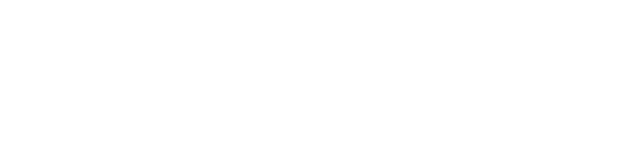
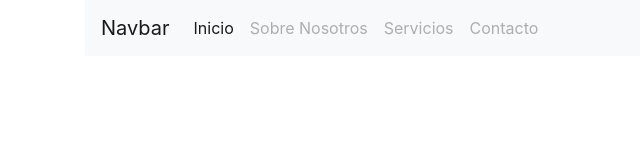
Before and after one commit to Dani1804/prueba2_web0.2, a plain HTML site: page index.html in a window 1280 px wide. Shown: the whole page, without its empty margins (0-640 px from the left). Drawn offline with nearby package versions, Linux system fonts and the light colour scheme.

Commit message:
Estructura con navbar

```diff
--- a/index.html
+++ b/index.html
@@ -3,9 +3,44 @@
 <head>
     <meta charset="UTF-8">
     <meta name="viewport" content="width=device-width, initial-scale=1.0">
-    <title>Document</title>
+    <title>Comidas Deliciosas S.A</title>
+    <link rel="stylesheet" href="https://cdn.jsdelivr.net/npm/bootstrap@4.6.2/dist/css/bootstrap.min.css" integrity="sha384-xOolHFLEh07PJGoPkLv1IbcEPTNtaed2xpHsD9ESMhqIYd0nLMwNLD69Npy4HI+N" crossorigin="anonymous">
 </head>
 <body>
+    <div class="container MT-5">
+        <div class="row">
+            <div class="col-lg-12">
+                <nav class="navbar navbar-expand-lg navbar-light bg-light">
+                    <a class="navbar-brand" href="#">Navbar</a>
+                    <button class="navbar-toggler" type="button" data-toggle="collapse" data-target="#navbarNav" aria-controls="navbarNav" aria-expanded="false" aria-label="Toggle navigation">
+                      <span class="navbar-toggler-icon"></span>
+                    </button>
+                    <div class="collapse navbar-collapse" id="navbarNav">
+                      <ul class="navbar-nav">
+                        <li class="nav-item active">
+                          <a class="nav-link" href="index.html">Inicio <span class="sr-only">(current)</span></a>
+                        </li>
+                        <li class="nav-item">
+                          <a class="nav-link disabled" href="#">Sobre Nosotros</a>
+                        </li>
+                        <li class="nav-item">
+                          <a class="nav-link disabled" href="#">Servicios</a>
+                        </li>
+                        <li class="nav-item">
+                          <a class="nav-link disabled">Contacto</a>
+                        </li>
+                      </ul>
+                    </div>
+                  </nav>
 
+            </div>
+        </div>
+    </div>
+
+
+
+
+
+<script src="https://cdn.jsdelivr.net/npm/bootstrap@4.6.2/dist/js/bootstrap.bundle.min.js" integrity="sha384-Fy6S3B9q64WdZWQUiU+q4/2Lc9npb8tCaSX9FK7E8HnRr0Jz8D6OP9dO5Vg3Q9ct" crossorigin="anonymous"></script>
 </body>
 </html>
```
